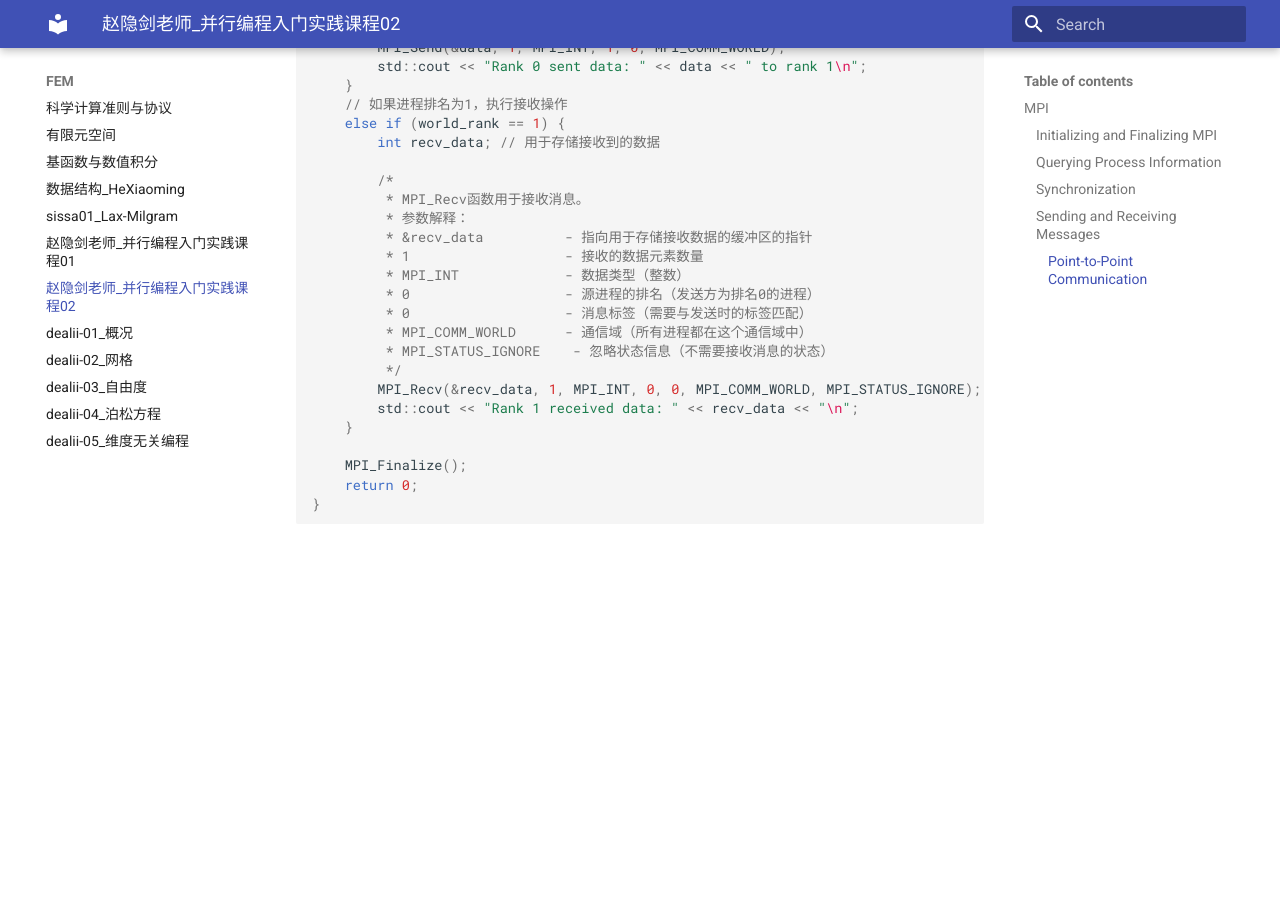
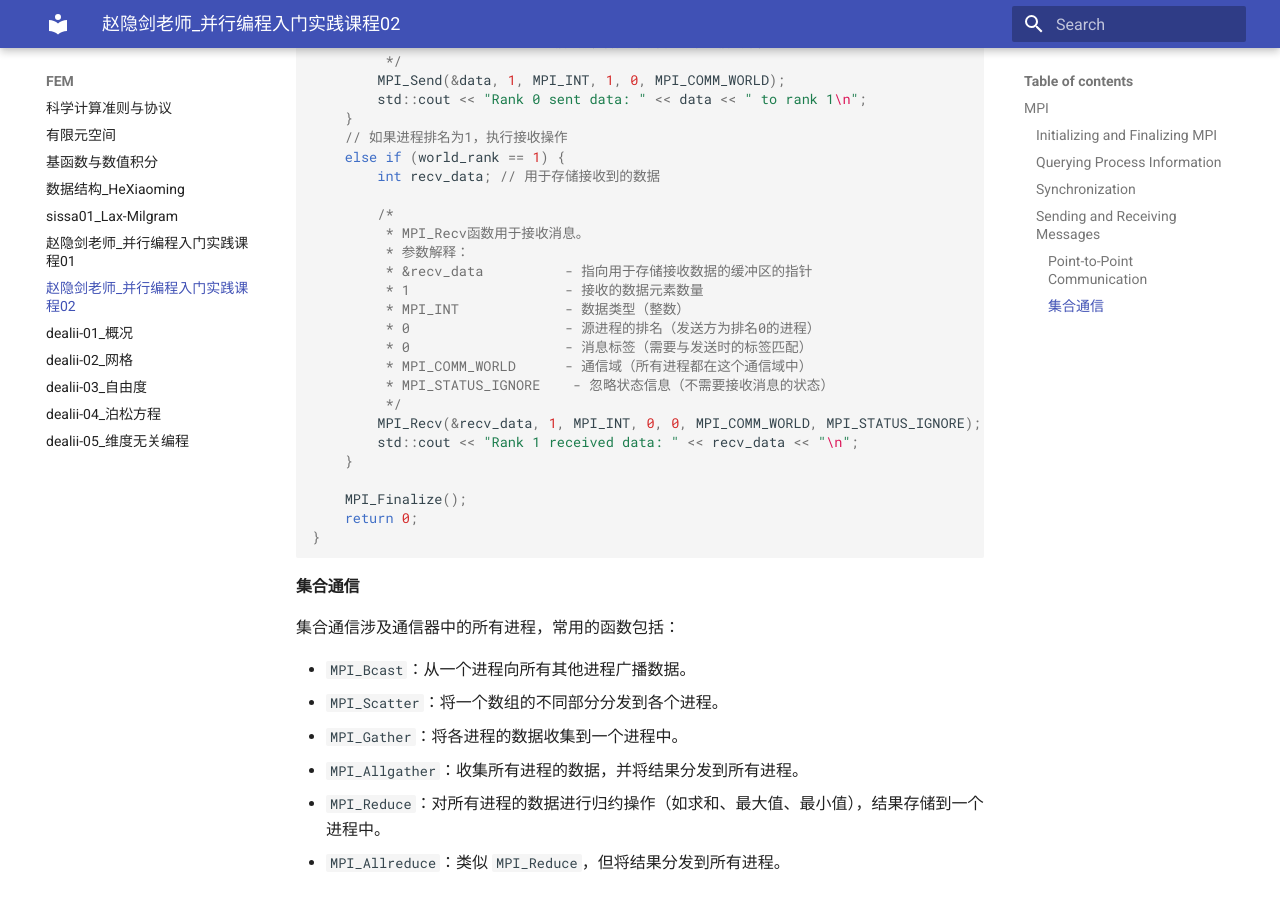
Before and after one commit to ymma98/technotes, an MkDocs documentation site: the page built from docs/FEM/赵隐剑老师_并行编程入门实践课程02.md, in a window 1280 px wide and 900 px high, scrolled down 3020 px. Built offline with MkDocs 1.6.1 and Material for MkDocs 9.7.7, drawn with Linux system fonts in a browser that asks for light colours; before the commit the page ends 3568 px from its top, so only the background shows below that.

Commit message:
docs/FEM/赵隐剑老师_并行编程入门实践课程02.md updated from https://stackedit.cn/

````diff
--- a/docs/FEM/赵隐剑老师_并行编程入门实践课程02.md
+++ b/docs/FEM/赵隐剑老师_并行编程入门实践课程02.md
@@ -139,9 +139,20 @@ int main(int argc, char** argv) {
     return 0;
 }
 ```
+
+#### 集合通信
+
+集合通信涉及通信器中的所有进程，常用的函数包括：
+
+-   `MPI_Bcast`：从一个进程向所有其他进程广播数据。
+-   `MPI_Scatter`：将一个数组的不同部分分发到各个进程。
+-   `MPI_Gather`：将各进程的数据收集到一个进程中。
+-   `MPI_Allgather`：收集所有进程的数据，并将结果分发到所有进程。
+-   `MPI_Reduce`：对所有进程的数据进行归约操作（如求和、最大值、最小值），结果存储到一个进程中。
+-   `MPI_Allreduce`：类似 `MPI_Reduce`，但将结果分发到所有进程。
 <!--stackedit_data:
-eyJoaXN0b3J5IjpbLTE3ODg3OTY0NTIsLTE3ODExNzUsLTIwNz
-MzMDU2MSwtMzE0NDAzNjIyLC02NDg3NzM5MDIsLTcwMjg4Mzg4
-OSwtMjg2MDg2Njc0LC0xNTU5NzA5MTQ4LDc2MjQ0ODI5MCwxNz
-c1MjA4NzEyXX0=
+eyJoaXN0b3J5IjpbMTI4ODc3NDA2LC0xNzgxMTc1LC0yMDczMz
+A1NjEsLTMxNDQwMzYyMiwtNjQ4NzczOTAyLC03MDI4ODM4ODks
+LTI4NjA4NjY3NCwtMTU1OTcwOTE0OCw3NjI0NDgyOTAsMTc3NT
+IwODcxMl19
 -->
````
